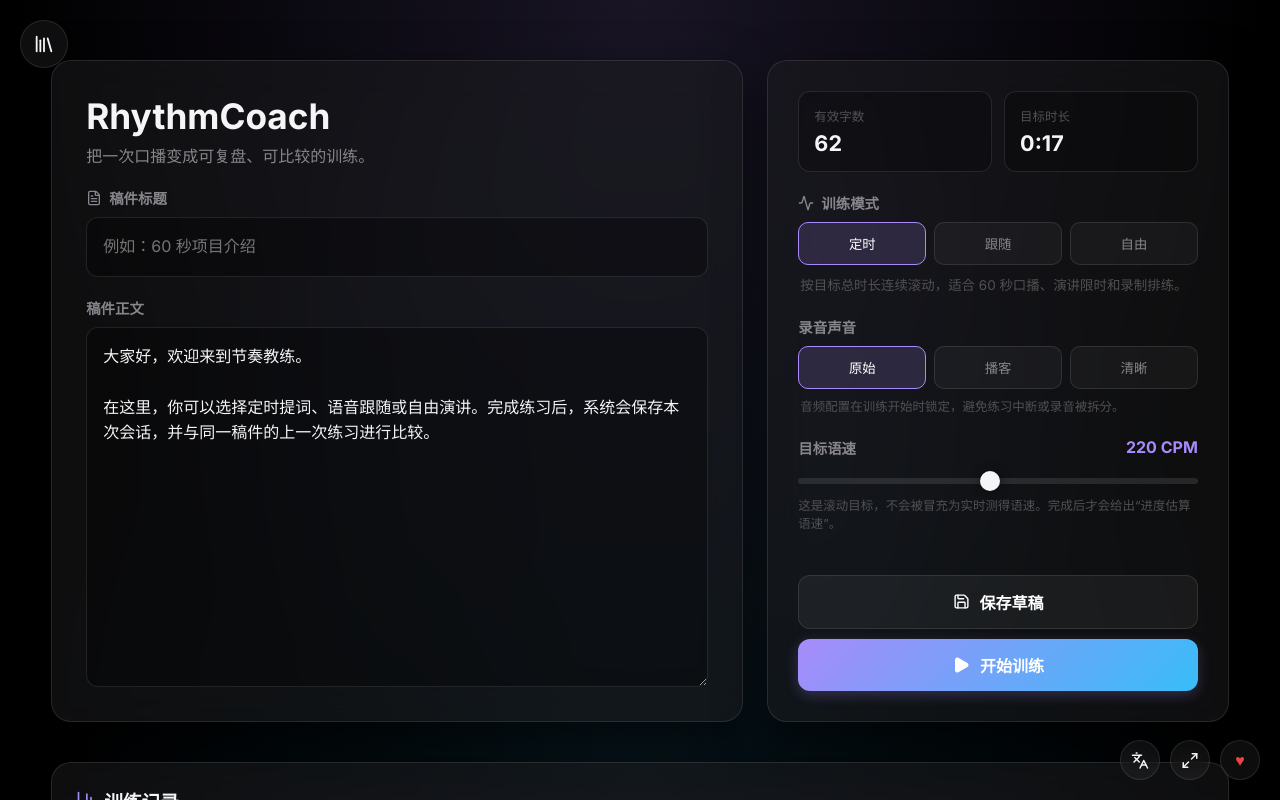
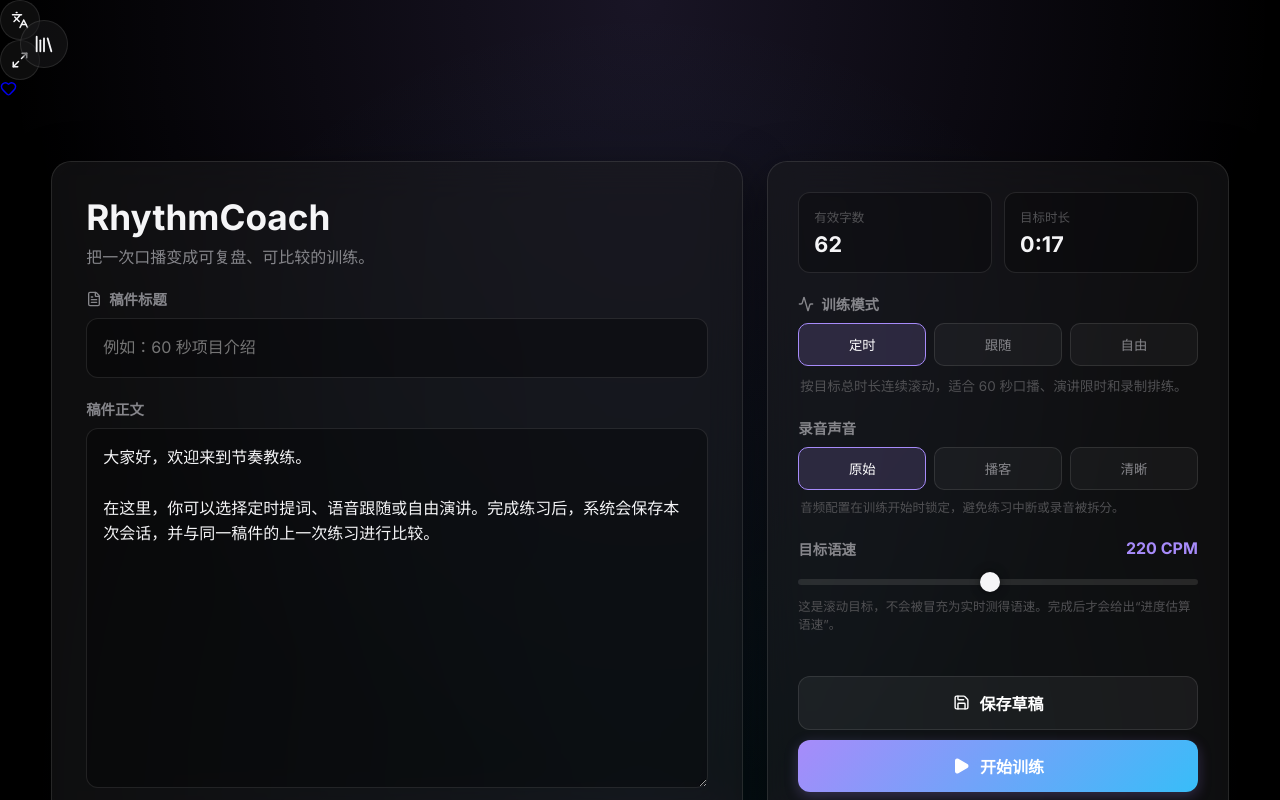
Before and after one commit to liuh886/RhythmCoach, a React (Vite) app in the folder web/: page / in a window 1280 px wide. Shown: the top 800 px of the page. Built offline with nearby package versions, Linux system fonts and the light colour scheme; the HTML template or start-up script is replaced by a standard one.

Commit message:
polish: keep rehearsal mode distraction free

```diff
--- a/web/src/App.tsx
+++ b/web/src/App.tsx
@@ -1,5 +1,5 @@
 import { useEffect, useState } from 'react';
-import { Languages, Maximize2, Minimize2 } from 'lucide-react';
+import { Heart, Languages, Maximize2, Minimize2 } from 'lucide-react';
 import { AnimatePresence } from 'framer-motion';
 import { RecordingsWidget } from './components/RecordingsWidget';
 import { ScriptEditor } from './components/ScriptEditor';
@@ -55,32 +55,38 @@ export default function App() {
 
   return (
     <>
-      <div style={{ position: 'fixed', right: 20, bottom: 20, zIndex: 180, display: 'flex', gap: 10 }}>
       {mode === 'editor' && (
+        <nav className="global-utility-dock" aria-label={globalLang === 'zh' ? '全局工具' : 'Global tools'}>
           <button
-            className="btn-icon"
+            className="btn-icon utility-button"
             onClick={() => setGlobalLang(globalLang === 'zh' ? 'en' : 'zh')}
             title={globalLang === 'zh' ? 'Switch to English' : '切换到中文'}
-            style={{ width: 40, height: 40, backdropFilter: 'blur(12px)' }}
+            aria-label={globalLang === 'zh' ? 'Switch to English' : '切换到中文'}
           >
-            <Languages size={19} />
+            <Languages size={18} />
           </button>
-        )}
-        <button className="btn-icon" onClick={() => void toggleFullscreen()} style={{ width: 40, height: 40, backdropFilter: 'blur(12px)' }}>
-          {isFullscreen ? <Minimize2 size={19} /> : <Maximize2 size={19} />}
+          <button
+            className="btn-icon utility-button"
+            onClick={() => void toggleFullscreen()}
+            title={isFullscreen ? (globalLang === 'zh' ? '退出全屏' : 'Exit fullscreen') : (globalLang === 'zh' ? '进入全屏' : 'Enter fullscreen')}
+            aria-label={isFullscreen ? (globalLang === 'zh' ? '退出全屏' : 'Exit fullscreen') : (globalLang === 'zh' ? '进入全屏' : 'Enter fullscreen')}
+          >
+            {isFullscreen ? <Minimize2 size={18} /> : <Maximize2 size={18} />}
           </button>
           <a
+            className="utility-link"
             href="https://ko-fi.com/zhihao"
             target="_blank"
             rel="noopener noreferrer"
-          title="Buy me a coffee"
-          style={{ width: 40, height: 40, borderRadius: '50%', display: 'grid', placeItems: 'center', color: '#ef4444', textDecoration: 'none', background: 'rgba(255,255,255,.05)', border: '1px solid var(--glass-border)', backdropFilter: 'blur(12px)' }}
+            title={globalLang === 'zh' ? '支持 RhythmCoach' : 'Support RhythmCoach'}
+            aria-label={globalLang === 'zh' ? '支持 RhythmCoach' : 'Support RhythmCoach'}
           >
-          ♥
+            <Heart size={17} />
           </a>
-      </div>
+        </nav>
+      )}
 
-      <RecordingsWidget />
+      {mode === 'editor' && <RecordingsWidget />}
       <AnimatePresence mode="wait">
         {mode === 'editor' ? (
           <ScriptEditor key="editor" onStart={startSession} />
```
Lines whose indentation alone changed are shown as unchanged.
